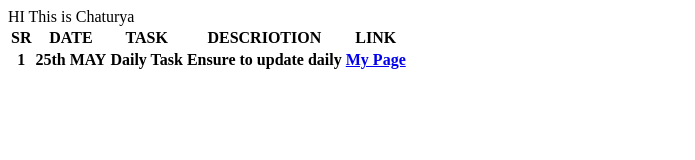
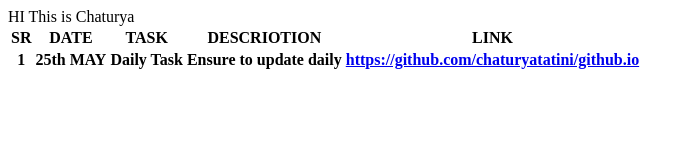
Before and after one commit to chaturyatatini/github.io, a plain HTML site: page index.html in a window 1280 px wide. Shown: the whole page, without its empty margins (0-695 px from the left). Drawn offline with Linux system fonts and the light colour scheme.

Commit message:
added to index.html

```diff
--- a/index.html
+++ b/index.html
@@ -5,6 +5,7 @@ HI This is Chaturya
     <meta charset="UTF-8">
     <meta http-equiv="X-UA-Compatible" content="IE=edge">
     <meta name="viewport" content="width=device-width, initial-scale=1.0">
+    <link rel="stylesheet" href="site.css">
     <title>Document</title>
 </head>
 <body>
@@ -26,7 +27,7 @@ HI This is Chaturya
         <th>25th MAY</th>
         <th>Daily Task</th>
         <th>Ensure to update daily</th>
-        <th><a href="/">My Page </a>
+        <th><a href="/">https://github.com/chaturyatatini/github.io</a>
         </th>
     </tr>
 </tbody>
```
